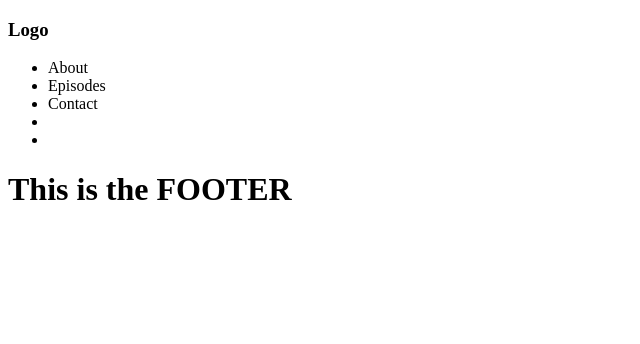
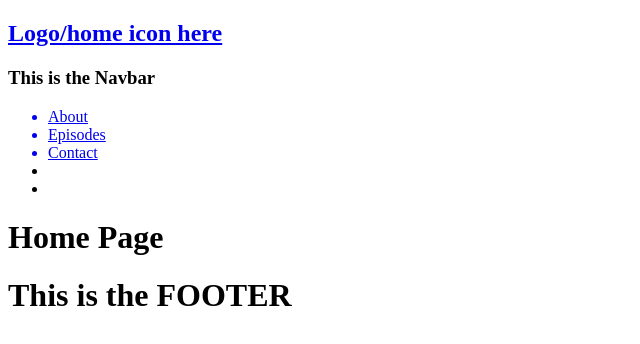
Before and after one commit to pojo8/WatchAOT, a React (Create React App) app in the folder frontend/: page / in a window 1280 px wide. Shown: the top 344 px of the page, without its empty margins (0-640 px from the left). Built offline with nearby package versions, Linux system fonts and the light colour scheme.

Commit message:
touched up the router, and wrote code for the episodes component/page to make a call to get all eps

```diff
--- a/frontend/src/App.js
+++ b/frontend/src/App.js
@@ -15,19 +15,33 @@ import { BrowserRouter as Router, Switch, Route } from "react-router-dom";
 // making sure things like the back button and bookmarks
 // work properly.
 
+// anything within the Router component has access to its capabilities
+// (in our case this will be mapping url paths to certain components so
+// they display only when were on those pages)
+// remember that we are using react-router-dom which is one of many router plugins (best one imo)
+// remind me to explain SWITCH and EXACT (below)
+
 export default function App() {
   return (
     <Router>
       <>
         <Navbar />
-        <Route path="/about" component={About} />
-        <Route path="/episodes" component={Episodes} />
-        <Route path="/contact" component={Contact} />
+        <Switch>
+          <Route path="/" exact component={Home} />
+          <Route path="/about" exact component={About} />
+          <Route path="/episodes" exact component={Episodes} />
+          <Route path="/contact" exact component={Contact} />
+        </Switch>
         <Footer />
       </>
     </Router>
   );
 }
+const Home = () => (
+  <div>
+    <h1>Home Page</h1>
+  </div>
+);
 
 // You can think of these components as "pages"
 // in your app.
--- a/frontend/src/components/Episodes/Episodes.jsx
+++ b/frontend/src/components/Episodes/Episodes.jsx
@@ -1,6 +1,31 @@
-import React from "react";
+import React, { useState, useEffect } from "react";
 
 function Episodes() {
+  // useEffect will run code/a callback function once the component has mounted (loaded).
+  // for us, the perfect use would be to use it to make the call to get episodes etc.
+  useEffect(() => {
+    getEpisodes();
+  }, []);
+  // the 2nd param is an array containing dependencies E.G.
+  // if anything in the array were to change/ it would run the callback fn again automatically
+
+  // async = asynchronous - i think this means that it will basically run in the background on a seperate thread
+  // (the page wont freeze while it waits for this call to return data)
+  const getEpisodes = async () => {
+    // fetch is a built in function for making calls, don't even need a library/plugin!
+    // AWAIT basically means (wait here until the response comes back)
+    await fetch("http://localhost:8080/api/findAllEpisodes", {
+      method: "GET",
+      headers: new Headers({}),
+      // this bit kinda works but we need to do something
+      //with the Headers to make it more reliable (not sure what yet)
+    })
+      .then((res) => console.log(res.json()))
+      .catch((error) => console.log(error)); // if there's an error we capture and log it
+    // theres better ways of doing this (i think) but i think this is
+    // a pretty simple way of doing it thats easy to understand
+  };
+
   return <h1>Episodes</h1>;
 }
 
--- a/frontend/src/components/Navbar/Navbar.jsx
+++ b/frontend/src/components/Navbar/Navbar.jsx
@@ -1,16 +1,33 @@
-import React from 'react';
+import React from "react";
+import { Link } from "react-router-dom";
+
+// Link is part of react-router-dom router plugin that allows us to
+// link these listed items to the corresponding path in the router on App.js
+// Link only takes 1 prop, which is "to". it basically links the list item to a path.
+// notice that the plugin automatically makes them in to hyperlinks on the screen. plugins do the ground work for you!
 
 function Navbar() {
-    return (<nav>
-        <h3>Logo</h3>
+  return (
+    <nav>
+      <Link to="/">
+        <h1>Logo/home icon here</h1>
+      </Link>
+      <h3>This is the Navbar</h3>
       <ul>
+        <Link to="/about">
           <li>About</li>
+        </Link>
+        <Link to="/episodes">
           <li>Episodes</li>
+        </Link>
+        <Link to="/contact">
           <li>Contact</li>
+        </Link>
         <li></li>
         <li></li>
       </ul>
-    </nav>)
+    </nav>
+  );
 }
 
 export default Navbar;
--- a/frontend/src/components/Router/Router.jsx
+++ /dev/null
@@ -1,86 +0,0 @@
-import React from "react";
-import {
-  BrowserRouter as Router,
-  Switch,
-  Route,
-  Link,
-} from "react-router-dom";
-
-// Hooks way
-
-//Object orientated way
-// this.state = {
-//     name:
-// }
-
-// state
-// const [age, setAge] = useState('13');
-
-// header is a function takes in property number
-function Header() {
-  function Home() {
-    return (
-      <div>
-        <h1>The number is 7</h1>
-        <p>tensa zangetsu</p>
-      </div>
-    );
-  }
-
-  function About() {
-    return (
-      <div>
-        <h2>About</h2>
-      </div>
-    );
-  }
-
-  function Dashboard() {
-    return (
-      <div>
-        <h2>Dashboard</h2>
-      </div>
-    );
-  }
-
-  return (
-    <Router>
-      <div>
-        <ul>
-          <li>
-            <Link to="/">Home</Link>
-          </li>
-          <li>
-            <Link to="/about">About</Link>
-          </li>
-          <li>
-            <Link to="/dashboard">Dashboard</Link>
-          </li>
-        </ul>
-
-        <hr />
-
-        {/*
-A <Switch> looks through all its children <Route>
-elements and renders the first one whose path
-matches the current URL. Use a <Switch> any time
-you have multiple routes, but you want only one
-of them to render at a time
-*/}
-        <Switch>
-          <Route exact path="/">
-            <Home />
-          </Route>
-          <Route path="/about">
-            <About />
-          </Route>
-          <Route path="/dashboard">
-            <Dashboard />
-          </Route>
-        </Switch>
-      </div>
-    </Router>
-  );
-}
-
-export default Header;
--- a/frontend/src/index.js
+++ b/frontend/src/index.js
@@ -1,6 +1,5 @@
 import React from "react";
 import ReactDOM from "react-dom";
 import App from "./App";
-import Router from "./components/Router/Router";
 
 ReactDOM.render(<App />, document.getElementById("root"));
```
Lines whose indentation alone changed are shown as unchanged.
